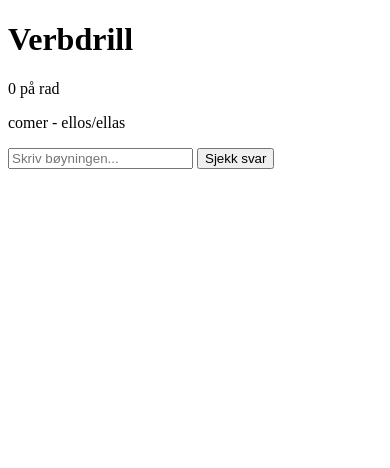
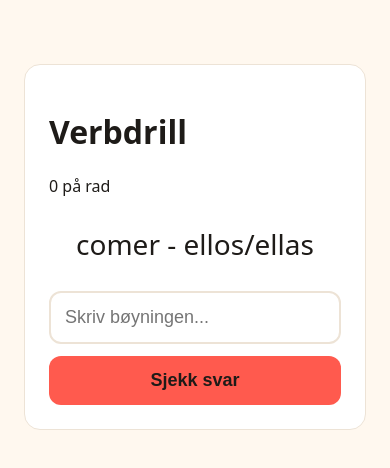
Before and after one commit to filiphorve-jpg/spansk-app, a plain HTML site: page index.html in a window 390 px wide. Drawn offline with Linux system fonts and the light colour scheme.

Commit message:
Fase 1 steg 5c: CSS med palett, kort, mobilvennlig felt og farget tilbakemelding

```diff
--- a/index.html
+++ b/index.html
@@ -4,8 +4,10 @@
     <meta charset="UTF-8" />
     <meta name="viewport" content="width=device-width, initial-scale=1.0" />
     <title>Spansk-app</title>
+    <link rel="stylesheet" href="style.css" />
   </head>
   <body>
+    <main>
       <h1>Verbdrill</h1>
       <p id="poengteller">0 på rad</p>
       <p id="oppgave"></p>
@@ -15,9 +17,9 @@
         placeholder="Skriv bøyningen..."
         autocomplete="off"
       />
+      <p id="tilbakemelding"></p>
       <button id="sjekk_knapp">Sjekk svar</button>
-    <p id="tilbakemelding"></p>
-
+    </main>
     <script src="script.js"></script>
   </body>
 </html>
--- a/script.js
+++ b/script.js
@@ -14,12 +14,16 @@ let poeng = 0;
 function sjekkSvar() {
   if (tekstfelt.value.trim().toLowerCase() === fasit) {
     tilbakemelding.textContent = "Riktig! 🎉";
+    tilbakemelding.classList.add("riktig"); // sett på grønn lapp
+    tilbakemelding.classList.remove("feil"); // ta av rød lapp, hvis den finnes
     tekstfelt.value = "";
     poeng++;
     nyOppgave();
     visPoeng();
   } else {
     tilbakemelding.textContent = "Feil, riktig svar er " + fasit;
+    tilbakemelding.classList.add("feil"); // sett på rød lapp
+    tilbakemelding.classList.remove("riktig"); // ta av grønn lapp, hvis den finnes
     poeng = 0;
     visPoeng();
   }
--- /dev/null
+++ b/style.css
@@ -0,0 +1,109 @@
+:root {
+  /* Grunnflater */
+  --surface: #fff8ef; /* Bakgrunn */
+  --surface-raised: #ffffff; /* Kort og bokser */
+  --line: #ede3d6; /* Rammer og skillelinjer */
+
+  /* Tekst */
+  --ink: #1e1b18; /* Hovedtekst og overskrifter */
+  --ink-muted: #6b625a; /* Hjelpetekst og oversettelser */
+
+  /* Merkevare */
+  --coral: #ff5a4e; /* Hovedfarge: knapper, logo, fremdrift */
+  --on-coral: #1e1b18; /* Tekst oppå coral */
+  --coral-tekst: #c9331f; /* Spanske ord og lenker i teskt */
+  --coral-soft: #ffe3dd; /* Lys flate bak fremhevet spansk */
+
+  /* Aksentfarger */
+  --sol: #ffc53d; /* Belønning: streak, XP, stjerner */
+  --sol-soft: #fff0c7; /* Tips-bokser */
+  --azulejo: #2b59c3; /* Grammatikk: verbtider, tabeller, info */
+  --azulejo-soft: #e3eafb; /* Grammatikk-bokser og regel-kort */
+
+  /* Svar */
+  --riktig: #177a4e; /* Riktig svar (med hake) */
+  --riktig-soft: #ddf2e6; /* Bakgrunn for riktig svar */
+  --feil: #a3195b; /* Feil svar (med kryss) */
+  --feil-soft: #fbe0ec; /* Bakgrunn for feil svar */
+
+  /* Annet */
+  --focus-ring: #2b59c3; /* Tastaturfokus (samme som azulejo) */
+}
+
+* {
+  box-sizing: border-box;
+}
+
+body {
+  background: var(--surface);
+  color: var(--ink);
+  font-family:
+    system-ui,
+    -apple-system,
+    BlinkMacSystemFont,
+    "Segoe UI",
+    Roboto,
+    Oxygen,
+    Ubuntu,
+    Cantarell,
+    "Open Sans",
+    "Helvetica Neue",
+    sans-serif;
+  padding: 16px;
+}
+
+main {
+  background: var(--surface-raised);
+  border: 1px solid var(--line);
+  border-radius: 16px;
+  padding: 24px;
+  max-width: 480px;
+  margin: 40px auto;
+}
+
+input,
+button {
+  display: block;
+  width: 100%;
+  padding: 14px;
+  font-size: 18px;
+  border-radius: 12px;
+  margin-top: 12px;
+}
+
+input {
+  border: 2px solid var(--line);
+}
+
+button {
+  background: var(--coral);
+  color: var(--on-coral);
+  border: none;
+  font-weight: bold;
+  cursor: pointer;
+}
+
+#oppgave {
+  font-size: 28px;
+  text-align: center;
+}
+
+#tilbakemelding {
+  padding: 12px;
+  border-radius: 12px;
+  text-align: center;
+}
+
+#tilbakemelding:empty {
+  display: none;
+}
+
+.riktig {
+  color: var(--riktig);
+  background: var(--riktig-soft);
+}
+
+.feil {
+  color: var(--feil);
+  background: var(--feil-soft);
+}
```
Lines whose indentation alone changed are shown as unchanged.
